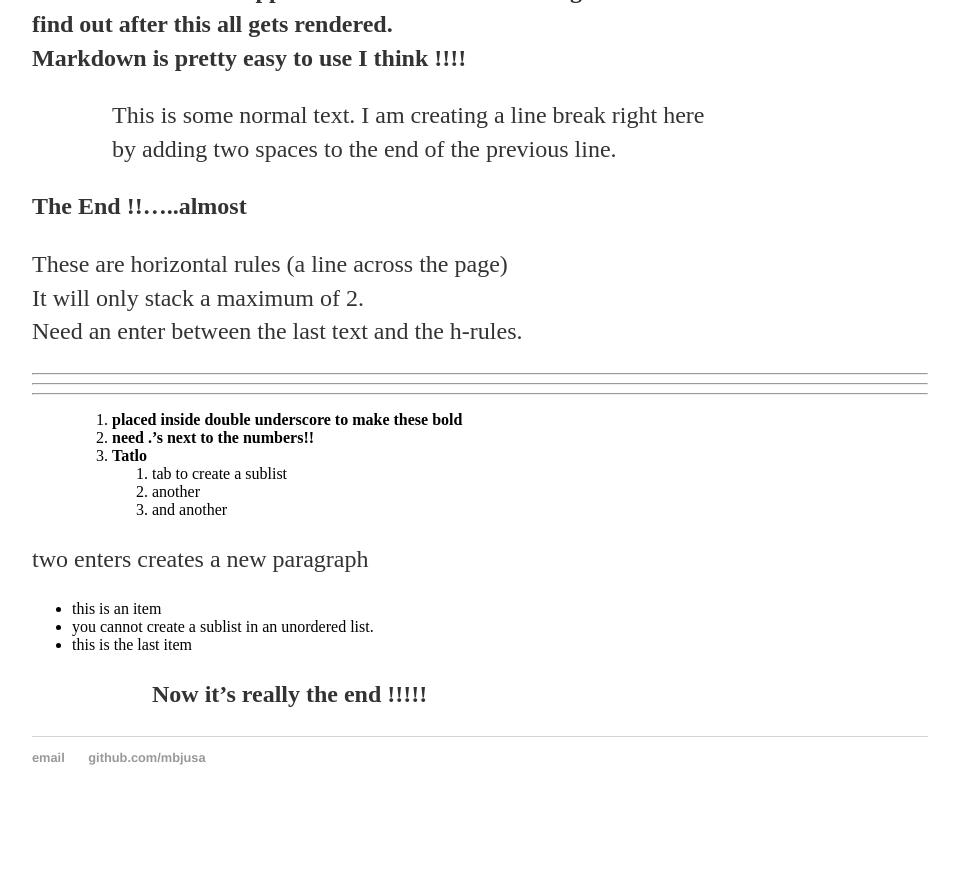
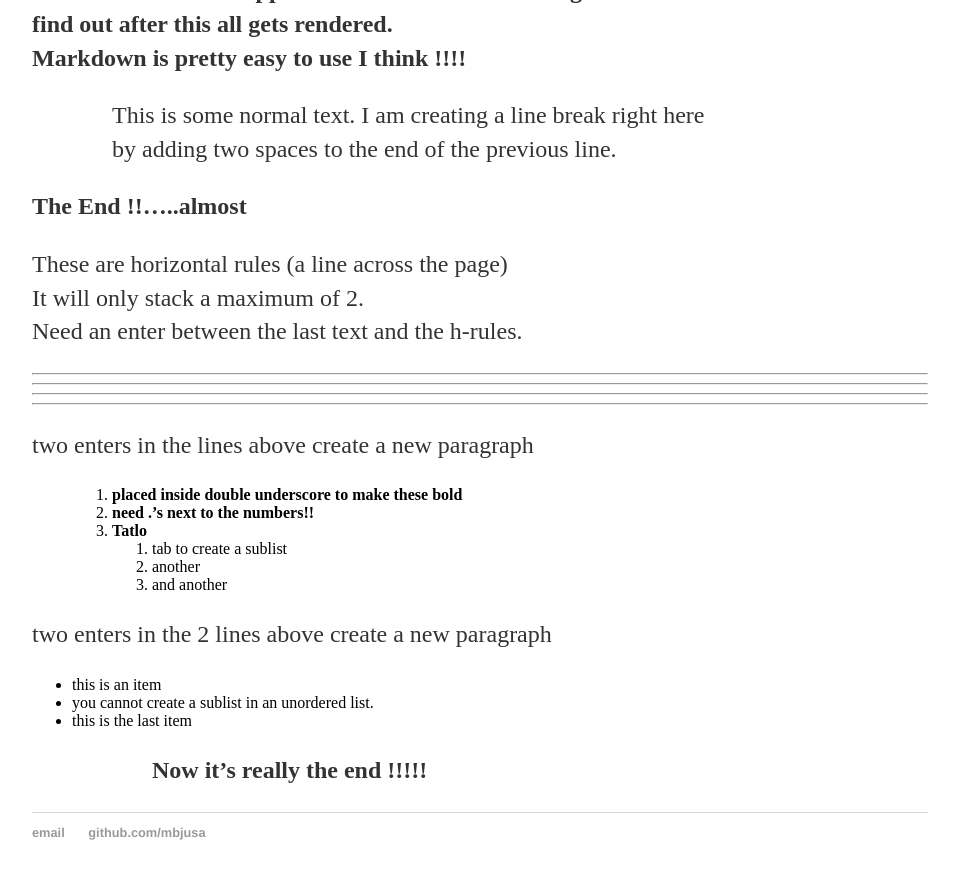
Before and after one commit to mbjusa/adl.github.io, a Jekyll site: the page built from _posts/2016-04-18-second post.md, in a window 1280 px wide and 900 px high, scrolled down 1761 px. Shown: the top 879 px of the window, without its empty margins (160-1119 px from the left). Built offline with Jekyll 4.4.1, drawn with Linux system fonts in a browser that asks for light colours; before the commit the page ends 2586 px from its top, so only the background shows below that.

Commit message:
Update 2016-04-18-second post.md
md mods

```diff
--- a/_posts/2016-04-18-second post.md
+++ b/_posts/2016-04-18-second post.md
@@ -70,10 +70,10 @@ Need an enter between the last text and the h-rules.
 ---
 ---
 ---
+---
 
 
-
-
+two enters in the lines above create a new paragraph
 >
 1. __placed inside double underscore to make these bold__
 2. __need .'s next to the numbers!!__
@@ -83,9 +83,8 @@ Need an enter between the last text and the h-rules.
     3. and another
 >
 
-two enters creates a new paragraph
 
-
+two enters in the 2 lines above create a new paragraph
 * this is an item
 * you cannot create a sublist in an unordered list.
 * this is the last item
```
